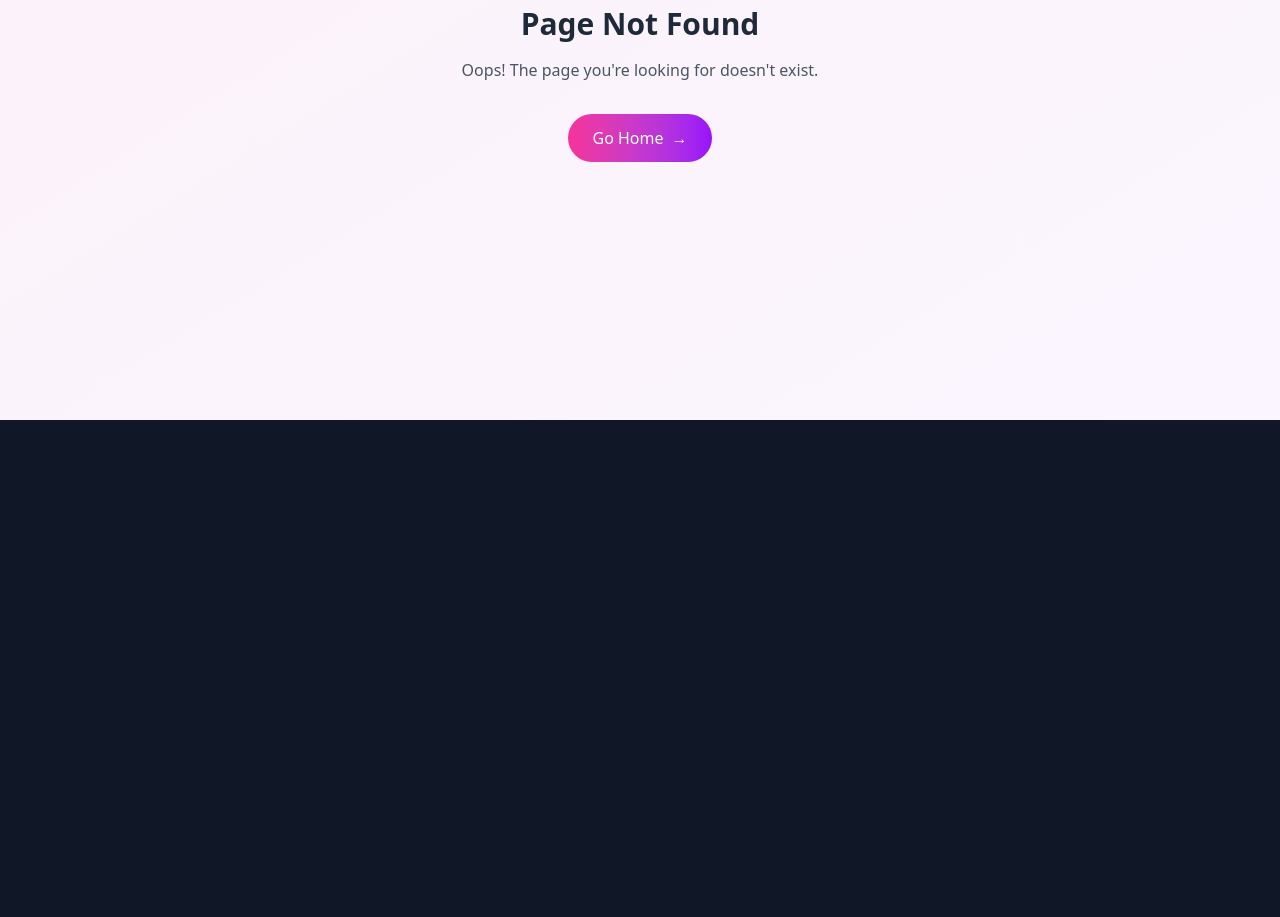
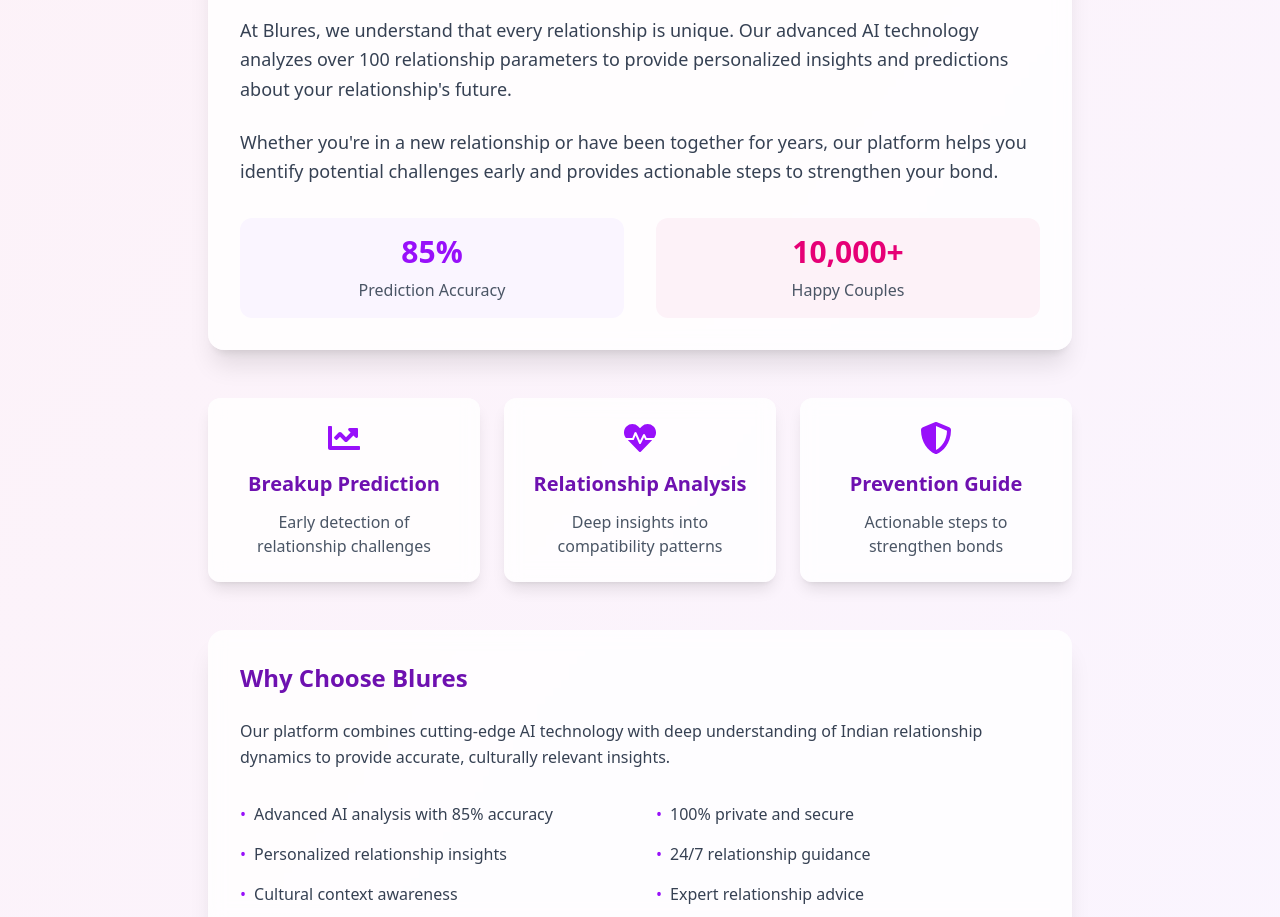
Before and after one commit to drakeRAGE/Reverse-Dating, a React (Vite) app: page /about in a window 1280 px wide. Before the commit this address had no page. Shown: the part 380-1297 px from the top of the page. Before the commit the page ends 800 px from the top, so only its background shows below. Built offline with nearby package versions, Linux system fonts and the light colour scheme.

Commit message:
added about page and fixed sitemap.xml file

```diff
--- a/package.json
+++ b/package.json
@@ -10,13 +10,14 @@
     "preview": "vite preview"
   },
   "dependencies": {
+    "@supabase/supabase-js": "^2.39.0",
     "@tailwindcss/vite": "^4.0.8",
     "framer-motion": "^12.4.7",
     "react": "^19.0.0",
     "react-dom": "^19.0.0",
+    "react-icons": "^5.5.0",
     "react-router-dom": "^7.2.0",
-    "tailwindcss": "^4.0.8",
-    "@supabase/supabase-js": "^2.39.0"
+    "tailwindcss": "^4.0.8"
   },
   "devDependencies": {
     "@eslint/js": "^9.19.0",
--- a/src/App.jsx
+++ b/src/App.jsx
@@ -5,6 +5,7 @@
 import SuccessStories from './pages/SuccessStories'
 import Auth from './pages/Auth'
 import { Profile } from './pages/Profile'
+import About from './pages/About'
 import ProtectedRoute from './components/ProtectedRoute'
 import NotFound from './pages/NotFound'
 import Predict from './pages/Predict'
@@ -17,6 +18,7 @@
         <Routes>
           <Route path="/" element={<Home />} />
           <Route path="/success-stories" element={<SuccessStories />} />
+          <Route path="/about" element={<About />} />
           <Route path="/auth" element={<Auth />} />
           <Route path="/profile" element={
             <ProtectedRoute>
@@ -28,7 +30,6 @@
               <Predict />
             </ProtectedRoute>
           } />
-          {/* 404 route - must be last */}
           <Route path="*" element={<NotFound />} />
         </Routes>
       </div>
--- a/src/components/Hero.jsx
+++ b/src/components/Hero.jsx
@@ -17,7 +17,7 @@
           <div className="flex-1 text-center md:text-left space-y-8">
             <div className="inline-block px-4 py-2 bg-white/80 backdrop-blur-sm rounded-full shadow-sm mb-4">
               <span className="text-sm font-medium text-gray-600">
-                🎯 98% Prediction Accuracy
+                🎯 85% Prediction Accuracy
               </span>
             </div>
 
@@ -45,7 +45,7 @@
 
               <div className="flex items-center gap-4">
                 <div className="flex -space-x-2">
-                  {[1,2,3].map((i) => (
+                  {[1, 2, 3].map((i) => (
                     <div key={i} className="w-8 h-8 rounded-full border-2 border-white bg-gradient-to-r from-pink-200 to-purple-200"></div>
                   ))}
                 </div>
--- /dev/null
+++ b/src/pages/About.jsx
@@ -0,0 +1,144 @@
+import React from 'react';
+import { motion } from 'framer-motion';
+import { FaShieldAlt, FaChartLine, FaHeartbeat } from 'react-icons/fa';
+import { Link } from 'react-router-dom';
+
+const About = () => {
+    return (
+        <div className="min-h-screen bg-gradient-to-br from-pink-50 to-purple-50">
+            <div className="max-w-4xl mx-auto px-4 py-24">
+                <motion.div
+                    initial={{ opacity: 0, y: 20 }}
+                    animate={{ opacity: 1, y: 0 }}
+                    transition={{ duration: 0.6 }}
+                >
+                    {/* Main Heading */}
+                    <div className="text-center mb-16">
+                        <h1 className="text-5xl font-bold bg-gradient-to-r from-purple-600 to-pink-600 bg-clip-text text-transparent mb-4">
+                            Predict. Prevent. Protect.
+                        </h1>
+                        <p className="text-xl text-gray-600 max-w-2xl mx-auto">
+                            India's first AI-powered relationship analysis platform helping young couples build stronger, lasting relationships through data-driven insights
+                        </p>
+                    </div>
+
+                    {/* Core Service */}
+                    <motion.div
+                        whileHover={{ scale: 1.01 }}
+                        className="bg-white/80 backdrop-blur-sm rounded-2xl shadow-xl p-8 mb-12"
+                    >
+                        <h2 className="text-2xl font-bold text-purple-800 mb-6">Understanding Relationships Better</h2>
+                        <p className="text-gray-700 mb-6 leading-relaxed text-lg">
+                            At Blures, we understand that every relationship is unique. Our advanced AI technology analyzes over 100 relationship parameters to provide personalized insights and predictions about your relationship's future.
+                        </p>
+                        <p className="text-gray-700 mb-8 leading-relaxed text-lg">
+                            Whether you're in a new relationship or have been together for years, our platform helps you identify potential challenges early and provides actionable steps to strengthen your bond.
+                        </p>
+                        <div className="grid grid-cols-2 gap-8 text-center">
+                            <div className="bg-purple-50 rounded-xl p-4">
+                                <div className="text-3xl font-bold text-purple-600 mb-2">85%</div>
+                                <div className="text-gray-600">Prediction Accuracy</div>
+                            </div>
+                            <div className="bg-pink-50 rounded-xl p-4">
+                                <div className="text-3xl font-bold text-pink-600 mb-2">10,000+</div>
+                                <div className="text-gray-600">Happy Couples</div>
+                            </div>
+                        </div>
+                    </motion.div>
+
+                    {/* Key Features */}
+                    <div className="grid md:grid-cols-3 gap-6 mb-12">
+                        {[
+                            {
+                                icon: <FaChartLine className="h-8 w-8" />,
+                                title: "Breakup Prediction",
+                                description: "Early detection of relationship challenges"
+                            },
+                            {
+                                icon: <FaHeartbeat className="h-8 w-8" />,
+                                title: "Relationship Analysis",
+                                description: "Deep insights into compatibility patterns"
+                            },
+                            {
+                                icon: <FaShieldAlt className="h-8 w-8" />,
+                                title: "Prevention Guide",
+                                description: "Actionable steps to strengthen bonds"
+                            }
+                        ].map((feature, index) => (
+                            <motion.div
+                                key={index}
+                                whileHover={{ y: -5 }}
+                                className="bg-white/80 backdrop-blur-sm rounded-xl shadow-lg p-6 text-center"
+                            >
+                                <div className="text-purple-600 mb-4 flex justify-center">{feature.icon}</div>
+                                <h3 className="text-xl font-bold text-purple-800 mb-3">{feature.title}</h3>
+                                <p className="text-gray-600">{feature.description}</p>
+                            </motion.div>
+                        ))}
+                    </div>
+
+                    {/* Trust Indicators */}
+                    <motion.div
+                        whileHover={{ scale: 1.01 }}
+                        className="bg-white/80 backdrop-blur-sm rounded-2xl shadow-xl p-8 mb-12"
+                    >
+                        <h2 className="text-2xl font-bold text-purple-800 mb-6">Why Choose Blures</h2>
+                        <p className="text-gray-700 mb-8 leading-relaxed">
+                            Our platform combines cutting-edge AI technology with deep understanding of Indian relationship dynamics to provide accurate, culturally relevant insights.
+                        </p>
+                        <div className="grid md:grid-cols-2 gap-8">
+                            <ul className="space-y-4">
+                                {[
+                                    "Advanced AI analysis with 85% accuracy",
+                                    "Personalized relationship insights",
+                                    "Cultural context awareness",
+                                    "Regular feature updates"
+                                ].map((item, index) => (
+                                    <li key={index} className="flex items-center text-gray-700">
+                                        <span className="text-purple-600 mr-2">•</span>
+                                        {item}
+                                    </li>
+                                ))}
+                            </ul>
+                            <ul className="space-y-4">
+                                {[
+                                    "100% private and secure",
+                                    "24/7 relationship guidance",
+                                    "Expert relationship advice",
+                                    "Proven success rate"
+                                ].map((item, index) => (
+                                    <li key={index} className="flex items-center text-gray-700">
+                                        <span className="text-purple-600 mr-2">•</span>
+                                        {item}
+                                    </li>
+                                ))}
+                            </ul>
+                        </div>
+                    </motion.div>
+
+                    {/* Privacy Note */}
+                    <div className="text-center mb-12">
+                        <p className="text-gray-600 text-sm">
+                            Your privacy matters. All relationship data is encrypted and analyzed securely.
+                        </p>
+                    </div>
+
+                    {/* CTA */}
+                    <div className="text-center">
+                        <Link
+                            to="/predict"
+                            className="inline-block bg-gradient-to-r from-purple-600 to-pink-600 text-white px-10 py-4 rounded-full font-bold text-lg hover:shadow-lg transition-all hover:-translate-y-1"
+                        >
+                            Get Your Free Analysis
+                        </Link>
+                        <p className="mt-4 text-gray-600">
+                            Join thousands of couples who trust Blures for relationship guidance
+                        </p>
+                    </div>
+                </motion.div>
+            </div>
+        </div>
+    );
+};
+
+export default About;
```
Also changed, not shown: vercel.json, 2 other files (tests, documents, lock files or other folders).
